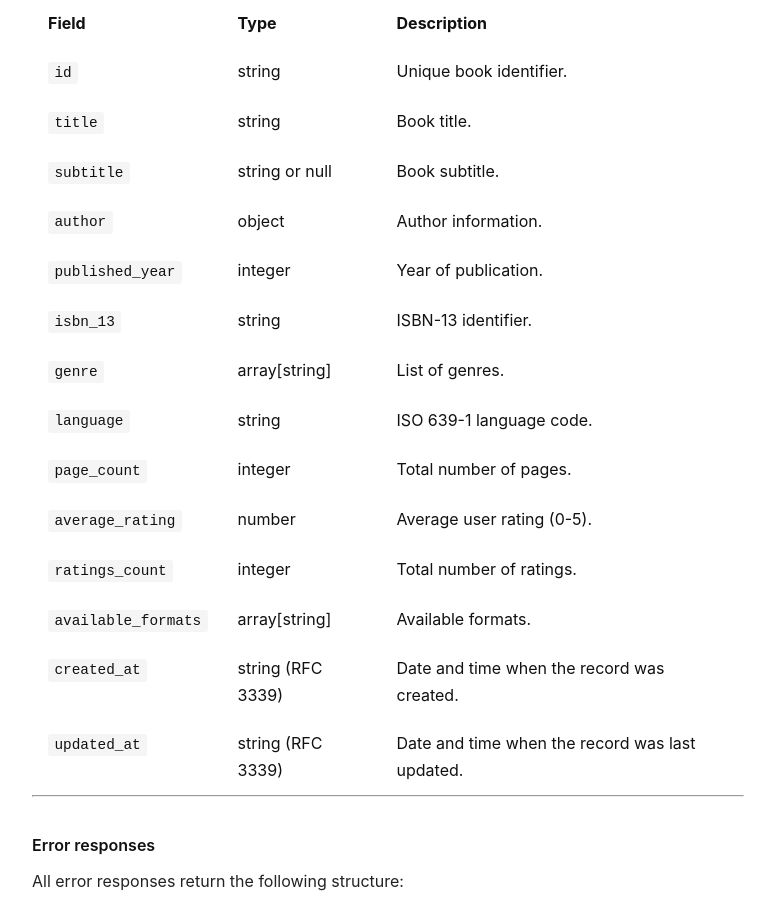
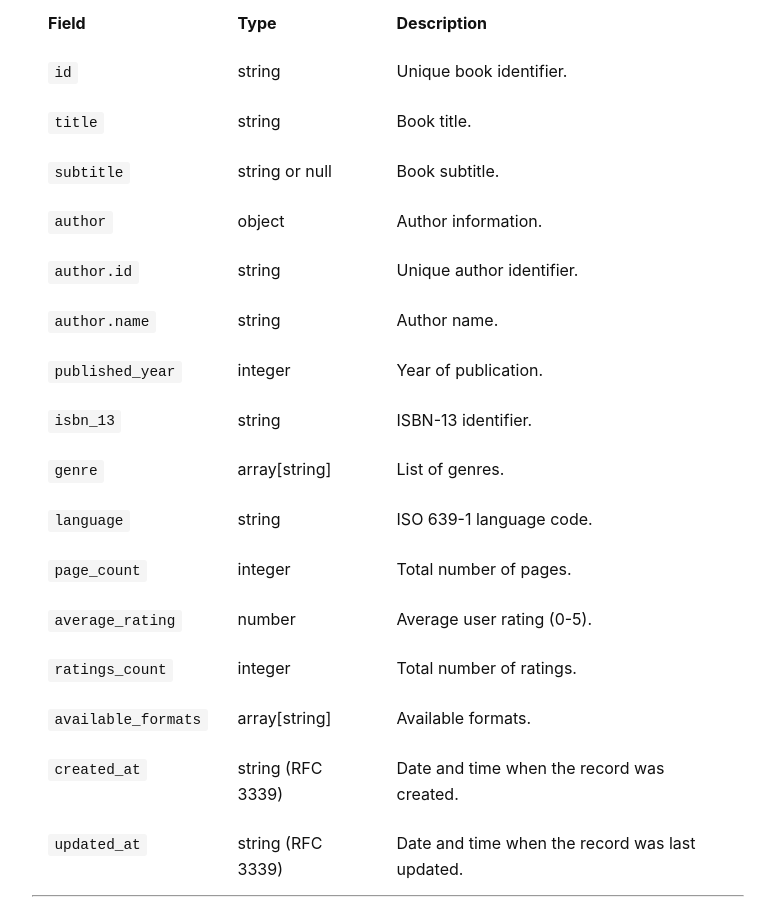
Before and after one commit to malynovskayuliia-eng/malynovskayuliia-eng.github.io, a Jekyll site: the page built from book-finder-api.md, in a window 1280 px wide and 900 px high, scrolled down 2939 px. Shown: the whole window, without its empty margins (252-1027 px from the left). Built offline with Jekyll 4.4.1, drawn with Linux system fonts in a browser that asks for light colours.

Commit message:
Update book-finder-api.md

```diff
--- a/book-finder-api.md
+++ b/book-finder-api.md
@@ -116,6 +116,8 @@ curl -X GET "https://api.bookfinder.com/v1/books?author=orwell&min_rating=4.0&li
 | `title` | string | Book title. |
 | `subtitle` | string or null | Book subtitle. |
 | `author` | object | Author information. |
+| `author.id`| string | Unique author identifier. |
+| `author.name`| string | Author name. |
 | `published_year` | integer | Year of publication. |
 | `isbn_13` | string | ISBN-13 identifier. |
 | `genre` | array[string] | List of genres. |
```
